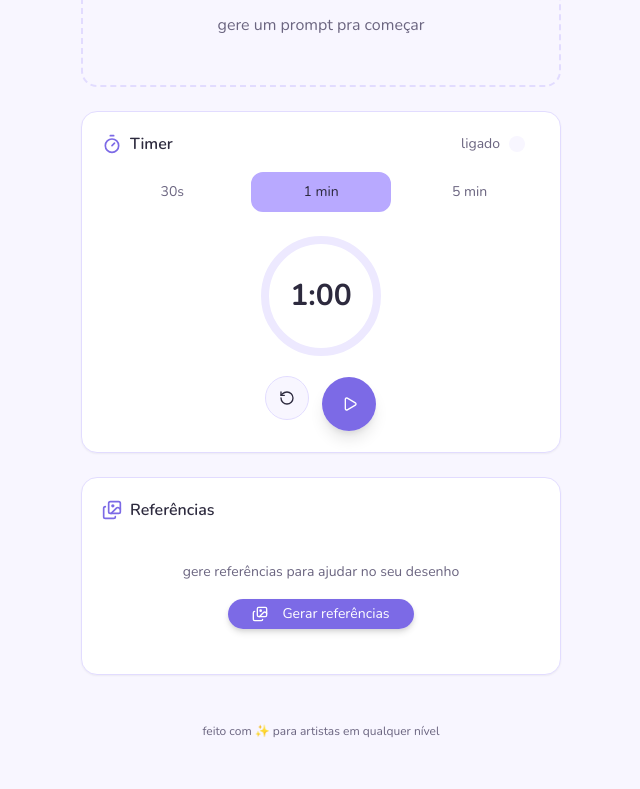
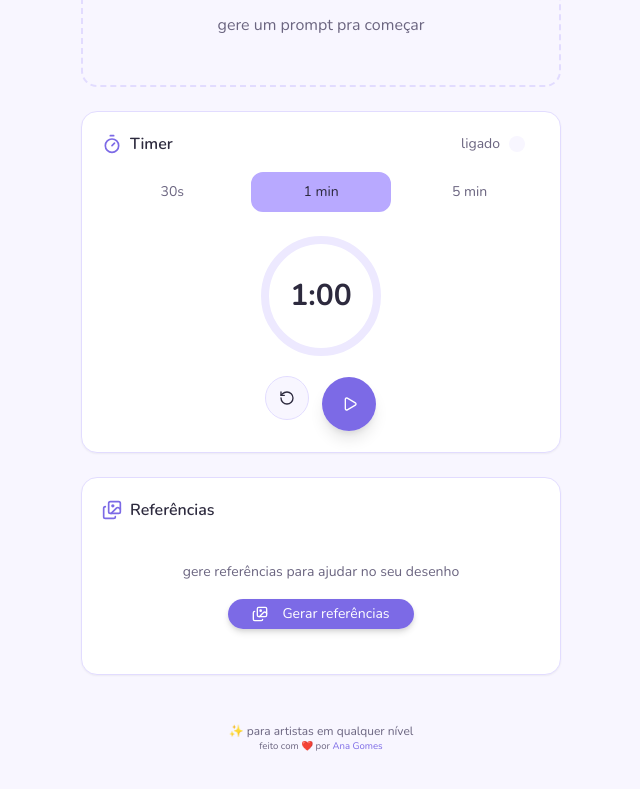
Before and after one commit to devanaclimgo/rabisco, a React (Vite) app in the folder frontend/: page / in a window 1280 px wide. Shown: the part 439-1228 px from the top of the page, without its empty margins (319-959 px from the left). Built offline with nearby package versions, Linux system fonts and the light colour scheme.

Commit message:
feat: added "made by" p in footer

```diff
--- a/frontend/src/App.tsx
+++ b/frontend/src/App.tsx
@@ -1,28 +1,34 @@
-import { useState } from "react"
-import { motion } from 'framer-motion'
-import { Wand2, Sparkles } from 'lucide-react'
-import { Button } from './components/ui/button'
-import { DifficultySelector, type Difficulty } from './components/dashboard/difficulty-selector'
-import { PromptCard } from './components/dashboard/prompt-card'
-import { TimerSection } from './components/dashboard/timer-section'
-import { ReferenceGrid } from './components/dashboard/reference-grid'
-import { getRandomPrompt } from './lib/prompts'
+import { useState } from "react";
+import { motion } from "framer-motion";
+import { Wand2, Sparkles } from "lucide-react";
+import { Button } from "./components/ui/button";
+import {
+  DifficultySelector,
+  type Difficulty,
+} from "./components/dashboard/difficulty-selector";
+import { PromptCard } from "./components/dashboard/prompt-card";
+import { TimerSection } from "./components/dashboard/timer-section";
+import { ReferenceGrid } from "./components/dashboard/reference-grid";
+import { getRandomPrompt } from "./lib/prompts";
 
 export default function RabiscoApp() {
-  const [difficulty, setDifficulty] = useState<Difficulty>('iniciante')
-  const [currentPrompt, setCurrentPrompt] = useState<{ prompt: string; description: string } | null>(null)
-  const [timerEnabled, setTimerEnabled] = useState(true)
-  const [isGenerating, setIsGenerating] = useState(false)
+  const [difficulty, setDifficulty] = useState<Difficulty>("iniciante");
+  const [currentPrompt, setCurrentPrompt] = useState<{
+    prompt: string;
+    description: string;
+  } | null>(null);
+  const [timerEnabled, setTimerEnabled] = useState(true);
+  const [isGenerating, setIsGenerating] = useState(false);
 
   const generatePrompt = () => {
-    setIsGenerating(true)
+    setIsGenerating(true);
     // Small delay for better UX feedback
     setTimeout(() => {
-      const newPrompt = getRandomPrompt(difficulty)
-      setCurrentPrompt(newPrompt)
-      setIsGenerating(false)
-    }, 300)
-  }
+      const newPrompt = getRandomPrompt(difficulty);
+      setCurrentPrompt(newPrompt);
+      setIsGenerating(false);
+    }, 300);
+  };
 
   return (
     <main className="min-h-screen bg-background">
@@ -47,7 +53,10 @@ export default function RabiscoApp() {
             >
               <Sparkles className="w-7 h-7 text-primary" />
             </motion.div>
-            <h1 className="text-4xl font-bold text-foreground tracking-tight" style={{ fontFamily: 'var(--font-fredoka), sans-serif' }}>
+            <h1
+              className="text-4xl font-bold text-foreground tracking-tight"
+              style={{ fontFamily: "var(--font-fredoka), sans-serif" }}
+            >
               Rabisco
             </h1>
           </div>
@@ -89,7 +98,7 @@ export default function RabiscoApp() {
               >
                 <Wand2 className="w-5 h-5 mr-2" />
               </motion.div>
-              {isGenerating ? 'Gerando...' : 'Gerar prompt'}
+              {isGenerating ? "Gerando..." : "Gerar prompt"}
             </Button>
           </motion.div>
 
@@ -111,7 +120,10 @@ export default function RabiscoApp() {
             animate={{ opacity: 1, y: 0 }}
             transition={{ delay: 0.4 }}
           >
-            <TimerSection enabled={timerEnabled} onEnabledChange={setTimerEnabled} />
+            <TimerSection
+              enabled={timerEnabled}
+              onEnabledChange={setTimerEnabled}
+            />
           </motion.section>
 
           {/* Reference Grid */}
@@ -132,10 +144,21 @@ export default function RabiscoApp() {
           className="mt-12 text-center"
         >
           <p className="text-xs text-muted-foreground">
-            feito com ✨ para artistas em qualquer nível
+            ✨ para artistas em qualquer nível
+          </p>
+          <p className="text-[0.6rem] text-muted-foreground">
+            feito com ❤️ por{" "}
+            <a
+              href="https://github.com/devanaclimgo"
+              target="_blank"
+              rel="noopener noreferrer"
+              className="text-primary hover:underline"
+            >
+              Ana Gomes
+            </a>
           </p>
         </motion.footer>
       </div>
     </main>
-  )
+  );
 }
```
